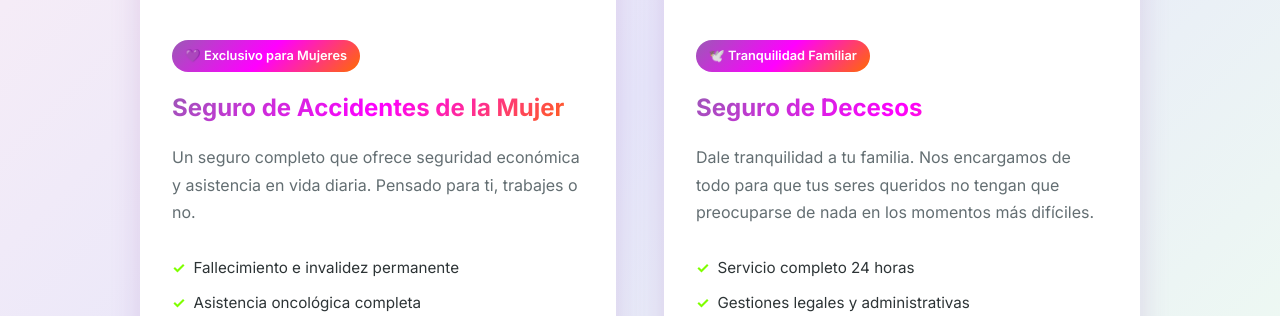
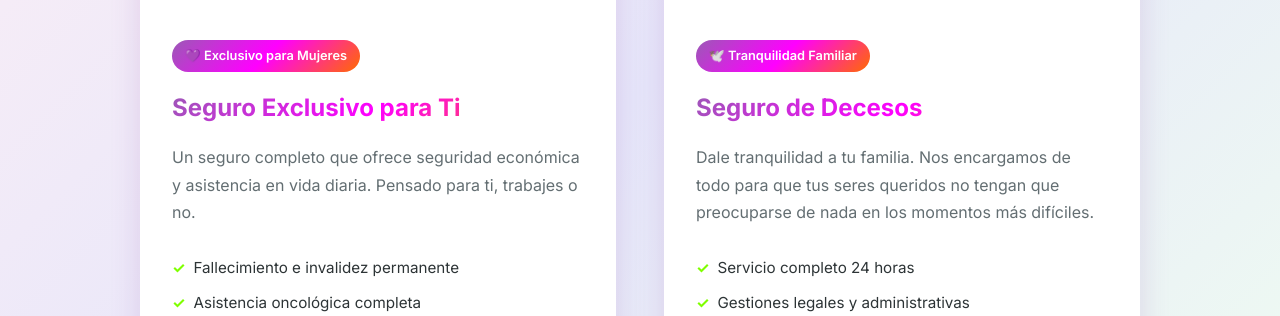
Before and after one commit to CandiCF/segurospy, a FastAPI app: page / in a window 1280 px wide. Shown: the part 1342-1658 px from the top of the page. Run offline with FastAPI, Linux system fonts and the light colour scheme.

Commit message:
Renombrado: Seguro Exclusivo para Ti que Eres Mujer
- Sin mencionar 'accidentes' ni marca de aseguradora
- Título más atractivo y personal
- Meta descriptions actualizadas

```diff
--- a/routers/pages.py
+++ b/routers/pages.py
@@ -100,13 +100,13 @@ async def seguro_salud(request: Request):
 
 @router.get("/seguro-mujer", response_class=HTMLResponse)
 async def seguro_mujer(request: Request):
-    """Página de seguro de la mujer - Producto estrella"""
+    """Página de seguro exclusivo para mujeres - Producto estrella"""
     return templates.TemplateResponse(
         "pages/seguro-mujer.html",
         {
             "request": request,
-            "titulo": f"Seguro de la Mujer en {ZONA} | SegurosPy",
-            "meta_description": f"Seguro exclusivo para mujeres con coberturas ginecológicas, maternidad y más. Villalba, Galapagar, Alpedrete y toda la Sierra."
+            "titulo": f"Seguro Exclusivo para Ti que Eres Mujer | {ZONA} | SegurosPy",
+            "meta_description": f"Seguro exclusivo para mujeres con asistencia oncológica, vida diaria, gestión de sucesiones y bonus por no siniestralidad. Villalba, Galapagar y Sierra de Madrid."
         }
     )
 
--- a/templates/pages/index.html
+++ b/templates/pages/index.html
@@ -54,13 +54,13 @@
         <p class="section-subtitle">Productos exclusivos diseñados pensando en ti</p>
 
         <div class="featured-grid">
-            <!-- Seguro de Accidentes de la Mujer -->
+            <!-- Seguro Exclusivo Mujer -->
             <a href="/seguro-mujer" class="featured-card">
                 <img src="https://images.unsplash.com/photo-1571844307880-751c6d86f3f3?w=500&h=300&fit=crop"
                     alt="Mujer sonriendo" class="featured-img">
                 <div class="featured-content">
                     <span class="featured-badge">💜 Exclusivo para Mujeres</span>
-                    <h3>Seguro de Accidentes de la Mujer</h3>
+                    <h3>Seguro Exclusivo para Ti</h3>
                     <p>Un seguro completo que ofrece seguridad económica y asistencia en vida diaria. Pensado para ti,
                         trabajes o no.</p>
 
@@ -276,7 +276,7 @@
                     <label for="tipo_seguro">Tipo de seguro *</label>
                     <select id="tipo_seguro" name="tipo_seguro" required>
                         <option value="">Selecciona...</option>
-                        <option value="mujer">💜 Seguro Accidentes Mujer ⭐</option>
+                        <option value="mujer">💜 Seguro Exclusivo Mujer ⭐</option>
                         <option value="decesos">🕊️ Seguro de Decesos ⭐</option>
                         <option value="hogar">🏠 Seguro de Hogar</option>
                         <option value="auto">🚗 Seguro de Coche</option>
--- a/templates/pages/seguro-mujer.html
+++ b/templates/pages/seguro-mujer.html
@@ -7,8 +7,8 @@
         <div class="hero-content">
             <span class="featured-badge" style="margin-bottom: 1rem;">💜 Producto Exclusivo</span>
             <h1>
-                Seguro de Accidentes de la
-                <span class="gradient-text">Mujer</span> 💜
+                Seguro Exclusivo para Ti
+                <span class="gradient-text">que Eres Mujer</span> 💜
             </h1>
             <p class="hero-subtitle">
                 Un seguro completo que ofrece <span class="highlight">seguridad económica</span> y
```
